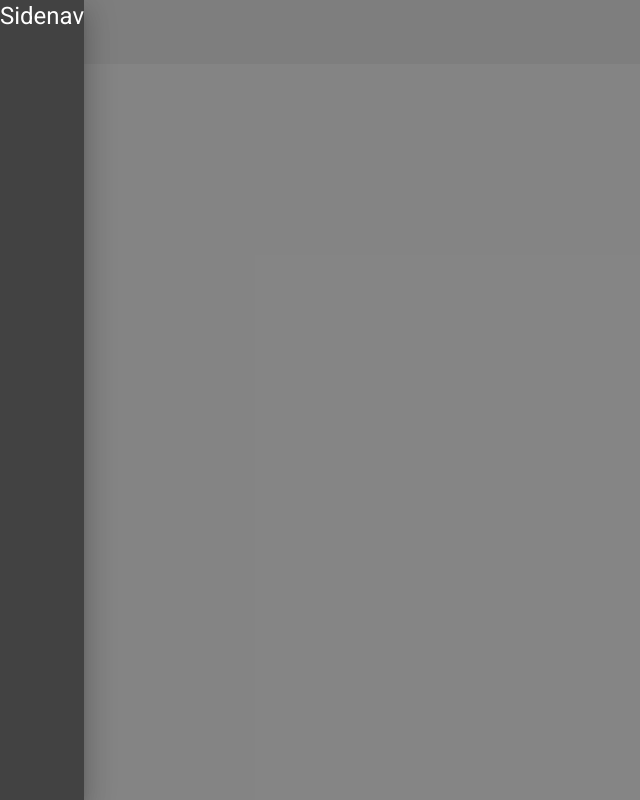
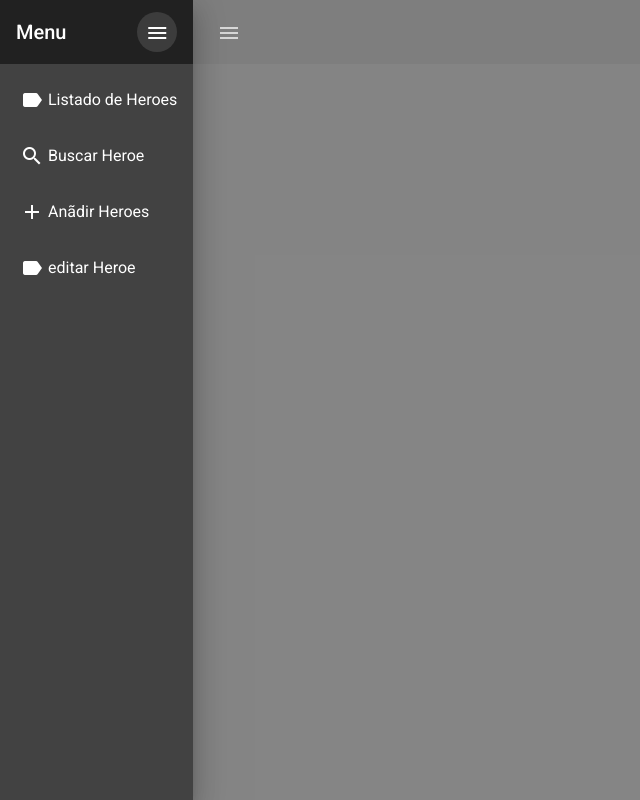
Before and after one commit to jeffssant/heroesApp, an Angular app: page /heroes in a window 1280 px wide. Both pictures are taken after a click on the button "menu". Shown: the whole page, without its empty margins (0-640 px from the left). Built offline with nearby package versions, Linux system fonts and the light colour scheme.

Commit message:
Iniciando sidenav e tollbar

```diff
--- a/src/app/heroes/pages/home/home.component.html
+++ b/src/app/heroes/pages/home/home.component.html
@@ -1,13 +1,54 @@
 <mat-sidenav-container fullscreen>
-    <mat-sidenav #sidenav>
-        <h1>Sidenav</h1>
+    <mat-sidenav #sidenav mode="push">
+        <mat-toolbar>
+            <span>Menu</span>
+
+            <span class="spacer"></span>
+
+            <button mat-icon-button
+                    (click)="sidenav.toggle()">
+                <mat-icon>menu</mat-icon>
+            </button>
+
+        </mat-toolbar>
+
+        <mat-nav-list>
+            <a routerLink="./listado" mat-list-item  (click)="sidenav.toggle()">
+                <mat-icon mat-list-icon>label</mat-icon>
+                Listado de Heroes
+            </a>
+
+            <a routerLink="./buscar" mat-list-item  (click)="sidenav.toggle()">
+                <mat-icon mat-list-icon>search</mat-icon>
+                Buscar Heroe
+            </a>
+
+            <a routerLink="./agregar" mat-list-item  (click)="sidenav.toggle()">
+                <mat-icon mat-list-icon>add</mat-icon>
+                Anãdir Heroes
+            </a>
+
+            <a routerLink="./editar/2" mat-list-item  (click)="sidenav.toggle()">
+                <mat-icon mat-list-icon>label</mat-icon>
+                editar Heroe
+            </a>
+        </mat-nav-list>
     </mat-sidenav>
 
     <mat-toolbar>
-        <button mat-icon-button
-                (click)="sidenav.toggle()">
+        <button mat-icon-button (click)="sidenav.toggle()">
             <mat-icon>menu</mat-icon>
+        </button>
+
+        <span class="spacer"></span>
+
+        <button mat-button>
+            Logout
         </button>
     </mat-toolbar>
 
+    <div class="container">
+        <router-outlet></router-outlet>
+    </div>
+
 </mat-sidenav-container>
--- a/src/app/heroes/pages/home/home.component.ts
+++ b/src/app/heroes/pages/home/home.component.ts
@@ -4,6 +4,12 @@
   selector: 'app-home',
   templateUrl: './home.component.html',
   styles: [
+    `
+    .container{
+      margin: 10px;
+    }
+
+    `
   ]
 })
 export class HomeComponent implements OnInit {
--- a/src/styles.css
+++ b/src/styles.css
@@ -2,3 +2,7 @@
 
 html, body { height: 100%; }
 body { margin: 0; font-family: Roboto, "Helvetica Neue", sans-serif; }
+
+.spacer {
+    flex: 1 1 auto;
+}
```
Also changed, not shown: src/app/material/material.module.ts (+5 -3 lines).
